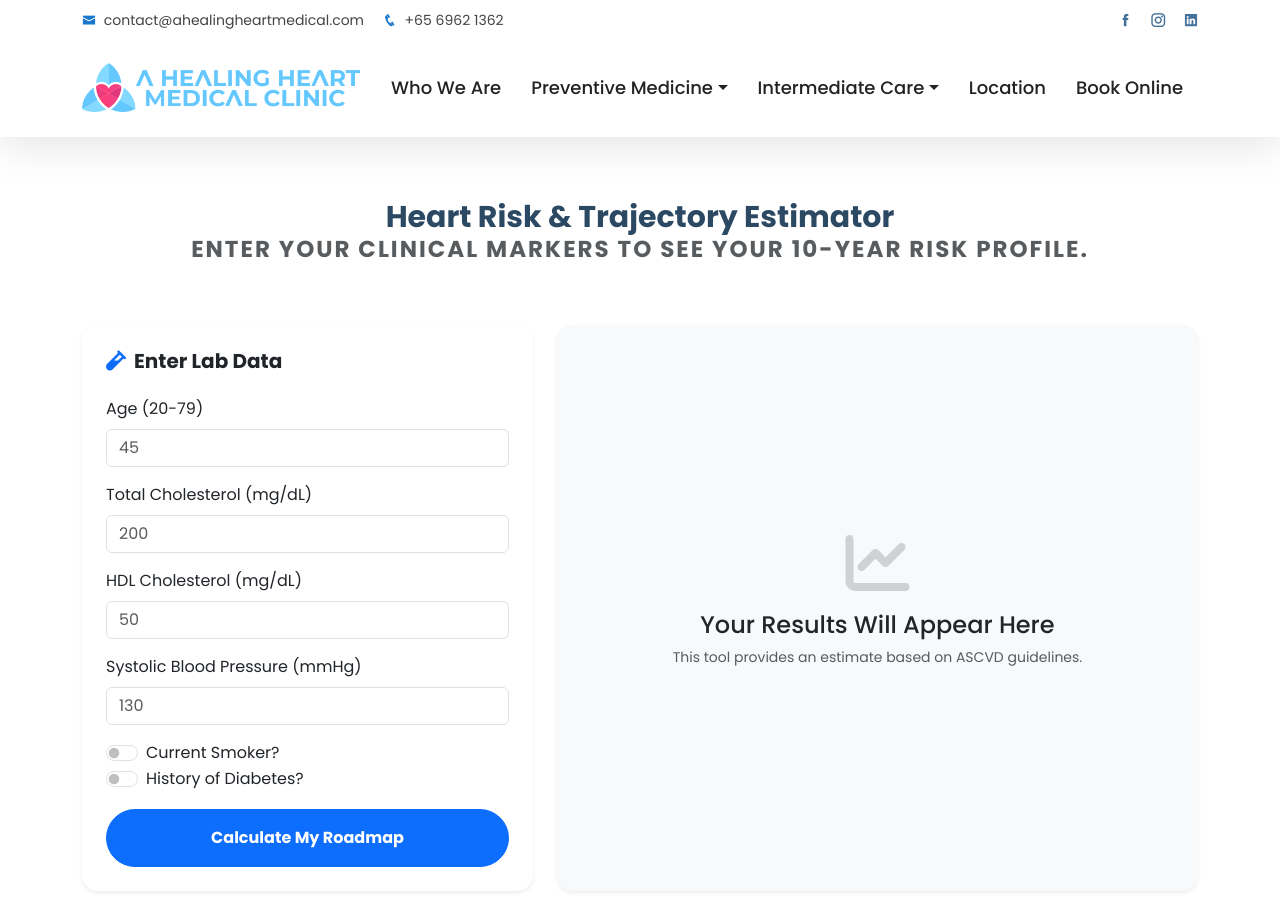
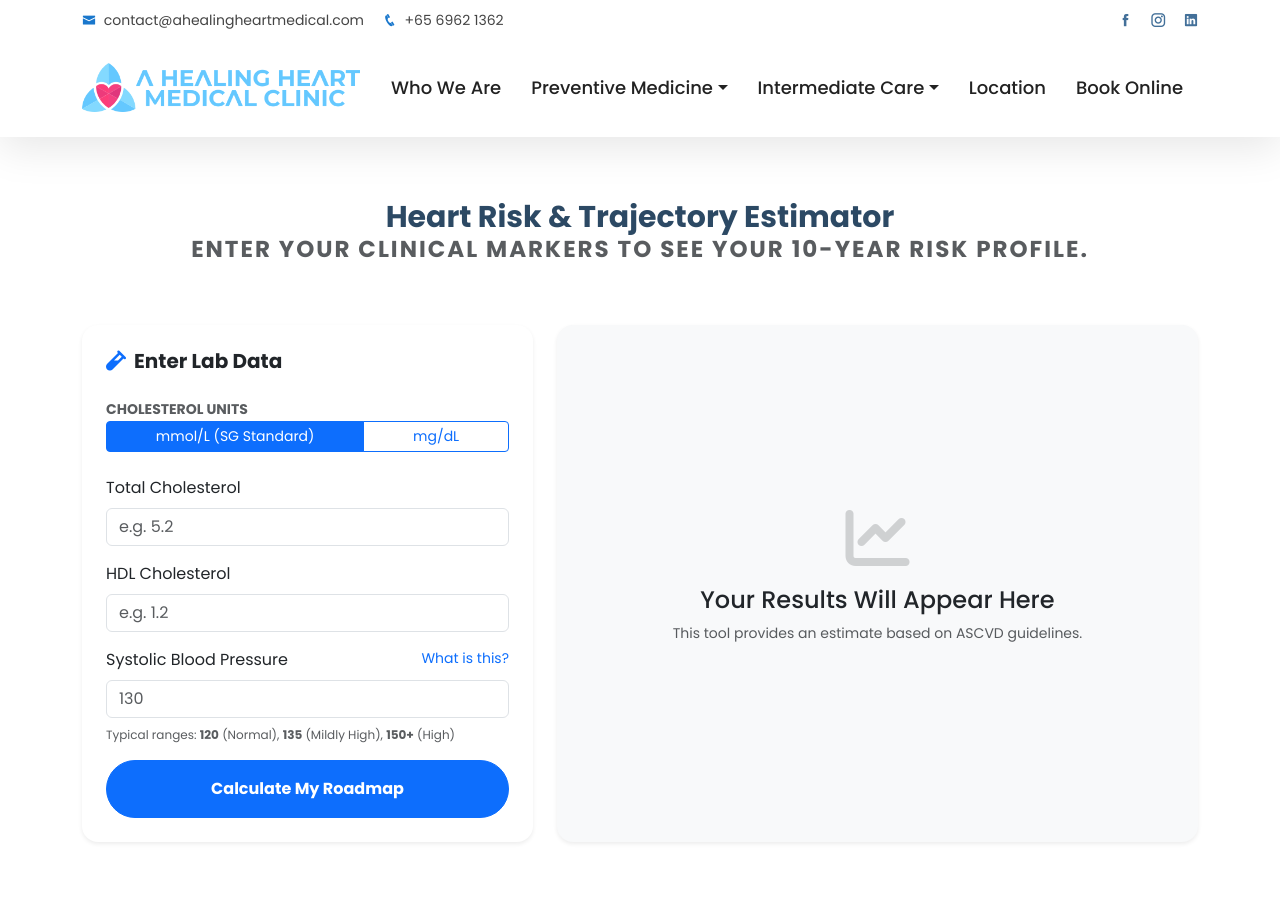
Before and after one commit to benchowsg/clinic, a Jekyll site: the page built from health-calculator.html, in a window 1280 px wide and 900 px high. Built offline with Jekyll 4.4.1, drawn with Linux system fonts in a browser that asks for light colours.

Commit message:
Update health-calculator.html

```diff
--- a/health-calculator.html
+++ b/health-calculator.html
@@ -16,39 +16,40 @@
 <div class="card border-0 shadow-sm p-4 rounded-4">
   <h5 class="mb-4 fw-bold"><i class="fa-solid fa-vial me-2 text-primary"></i>Enter Lab Data</h5>
 
-          <div class="mb-3">
-            <label class="form-label">Age (20-79)</label>
-            <input type="number" id="age" class="form-control" placeholder="45">
+  <div class="mb-4">
+    <label class="small fw-bold text-muted text-uppercase">Cholesterol Units</label>
+    <div class="btn-group w-100" role="group">
+      <input type="radio" class="btn-check" name="unit" id="unitMmol" checked>
+      <label class="btn btn-outline-primary btn-sm" for="unitMmol">mmol/L (SG Standard)</label>
+      <input type="radio" class="btn-check" name="unit" id="unitMg" >
+      <label class="btn btn-outline-primary btn-sm" for="unitMg">mg/dL</label>
+    </div>
   </div>
 
   <div class="mb-3">
-            <label class="form-label">Total Cholesterol (mg/dL)</label>
-            <input type="number" id="tc" class="form-control" placeholder="200">
+    <label class="form-label">Total Cholesterol</label>
+    <input type="number" id="tc" class="form-control" placeholder="e.g. 5.2">
   </div>
 
   <div class="mb-3">
-            <label class="form-label">HDL Cholesterol (mg/dL)</label>
-            <input type="number" id="hdl" class="form-control" placeholder="50">
+    <label class="form-label">HDL Cholesterol</label>
+    <input type="number" id="hdl" class="form-control" placeholder="e.g. 1.2">
   </div>
 
   <div class="mb-3">
-            <label class="form-label">Systolic Blood Pressure (mmHg)</label>
+    <label class="form-label d-flex justify-content-between">
+      Systolic Blood Pressure
+      <small class="text-primary" style="cursor:help;" title="This is the TOP number on your BP monitor.">What is this?</small>
+    </label>
     <input type="number" id="sbp" class="form-control" placeholder="130">
-          </div>
-
-          <div class="mb-3">
-            <div class="form-check form-switch">
-              <input class="form-check-input" type="checkbox" id="smoker">
-              <label class="form-check-label">Current Smoker?</label>
-            </div>
-            <div class="form-check form-switch">
-              <input class="form-check-input" type="checkbox" id="diabetes">
-              <label class="form-check-label">History of Diabetes?</label>
+    <div class="form-text mt-2" style="font-size: 0.75rem;">
+        Typical ranges: <strong>120</strong> (Normal), <strong>135</strong> (Mildly High), <strong>150+</strong> (High)
     </div>
   </div>
 
   <button onclick="calculateRisk()" class="btn btn-primary w-100 py-3 rounded-pill fw-bold">Calculate My Roadmap</button>
 </div>
+
       </div>
 
       <div class="col-lg-7">
@@ -78,42 +79,79 @@
 
 <script type="text/javascript">
 function calculateRisk() {
-    // Basic inputs
-    let age = parseInt(document.getElementById('age').value);
-    let sbp = parseInt(document.getElementById('sbp').value);
-    let smoker = document.getElementById('smoker').checked;
-    let diabetes = document.getElementById('diabetes').checked;
+    // 1. Grab all inputs from the form
+    const age = parseInt(document.getElementById('age').value);
+    const tcRaw = parseFloat(document.getElementById('tc').value);
+    const hdlRaw = parseFloat(document.getElementById('hdl').value);
+    const sbp = parseInt(document.getElementById('sbp').value);
+    const isMmol = document.getElementById('unitMmol').checked;
+    const smoker = document.getElementById('smoker').checked;
+    const diabetes = document.getElementById('diabetes').checked;
 
-    // Show result card
+    // 2. Simple Validation: Ensure all numbers are entered
+    if (isNaN(age) || isNaN(tcRaw) || isNaN(hdlRaw) || isNaN(sbp)) {
+        alert("Please enter all medical values to calculate your risk.");
+        return;
+    }
+
+    // 3. Conversion Logic
+    // If user selected mmol/L (Singapore standard), convert to mg/dL for the formula
+    const tc = isMmol ? (tcRaw * 38.67) : tcRaw;
+    const hdl = isMmol ? (hdlRaw * 38.67) : hdlRaw;
+
+    // 4. Clinical Logic (Simplified ASCVD Point System)
+    let score = 0;
+
+    // Age weighting
+    if (age >= 40 && age < 50) score += 2;
+    if (age >= 50 && age < 60) score += 5;
+    if (age >= 60) score += 8;
+
+    // Blood Pressure weighting
+    if (sbp >= 130 && sbp < 140) score += 2;
+    if (sbp >= 140 && sbp < 160) score += 5;
+    if (sbp >= 160) score += 8;
+
+    // Cholesterol Ratios (Total/HDL is a major trajectory marker)
+    const ratio = tc / hdl;
+    if (ratio >= 4.5 && ratio < 6) score += 3;
+    if (ratio >= 6) score += 6;
+
+    // Lifestyle/Condition weighting
+    if (smoker) score += 5;
+    if (diabetes) score += 6;
+
+    // 5. Update the UI
+    // Hide the placeholder, show the result card
     document.getElementById('placeholderText').classList.add('d-none');
     document.getElementById('actualResult').classList.remove('d-none');
     document.getElementById('resultCard').classList.remove('bg-light');
+    document.getElementById('resultCard').style.border = "2px solid #43a7d5";
 
-    // Simple Risk Weighting (Educational purposes)
-    let baseScore = (age > 50 ? 5 : 2);
-    if(smoker) baseScore += 4;
-    if(diabetes) baseScore += 5;
-    if(sbp > 140) baseScore += 3;
+    // Update Percentage Score
+    const scoreDisplay = document.getElementById('scorePercent');
+    const levelDisplay = document.getElementById('riskLevel');
+    const noteDisplay = document.getElementById('trajectoryNote');
 
-    // Display
-    let scoreDisplay = document.getElementById('scorePercent');
-    let levelDisplay = document.getElementById('riskLevel');
-    let noteDisplay = document.getElementById('trajectoryNote');
+    scoreDisplay.innerText = score + "%";
 
-    scoreDisplay.innerText = baseScore + "%";
-
-    if(baseScore < 5) {
-        levelDisplay.innerText = "Low Risk";
-        levelDisplay.style.color = "#198754";
-        noteDisplay.innerText = "Your trajectory is stable. Focus on foundational health habits.";
-    } else if(baseScore < 10) {
+    // 6. Risk Triage Categorization
+    if (score < 5) {
+        levelDisplay.innerText = "Low Risk Profile";
+        levelDisplay.style.color = "#198754"; // Green
+        noteDisplay.innerHTML = "<strong>Trajectory:</strong> Stable. Focus on foundational wellness and annual biomarker tracking.";
+    } else if (score < 10) {
         levelDisplay.innerText = "Borderline Risk";
-        levelDisplay.style.color = "#0dcaf0";
-        noteDisplay.innerText = "Your trajectory suggests rising risk factors. Early lifestyle intervention can 'bend the curve'.";
+        levelDisplay.style.color = "#0dcaf0"; // Blue
+        noteDisplay.innerHTML = "<strong>Trajectory:</strong> Rising. Early lifestyle intervention can 'bend the curve' and prevent future escalation.";
+    } else if (score < 20) {
+        levelDisplay.innerText = "Intermediate Risk";
+        levelDisplay.style.color = "#ffc107"; // Yellow
+        noteDisplay.innerHTML = "<strong>Trajectory:</strong> Concerning. Targeted therapy and specific lifestyle prescriptions are recommended.";
     } else {
-        levelDisplay.innerText = "Intermediate/High Risk";
-        levelDisplay.style.color = "#dc3545";
-        noteDisplay.innerText = "Your trajectory indicates potential for cardiovascular events. Immediate targeted therapy is recommended.";
+        levelDisplay.innerText = "High Risk Profile";
+        levelDisplay.style.color = "#dc3545"; // Red
+        noteDisplay.innerHTML = "<strong>Trajectory:</strong> Critical. Immediate clinical consultation required to stabilize markers and prevent events.";
     }
 }
 </script>
```
Lines whose indentation alone changed are shown as unchanged.
